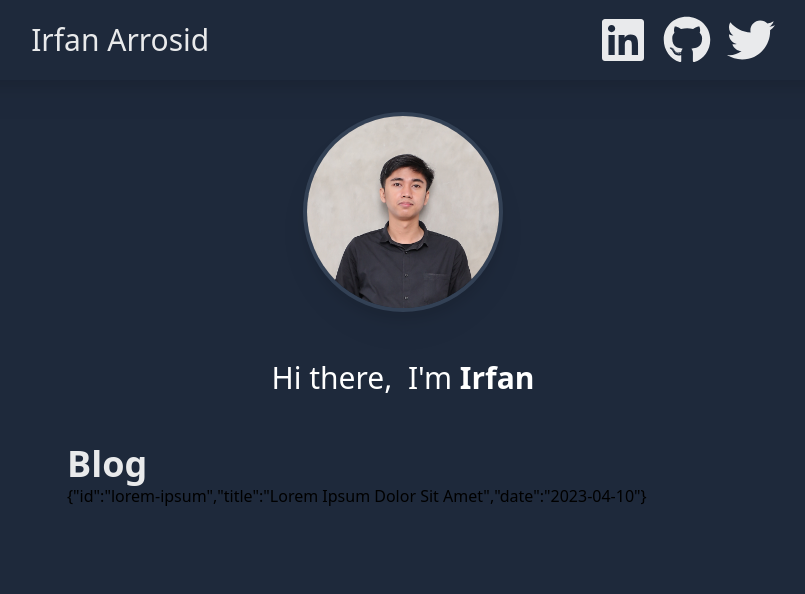
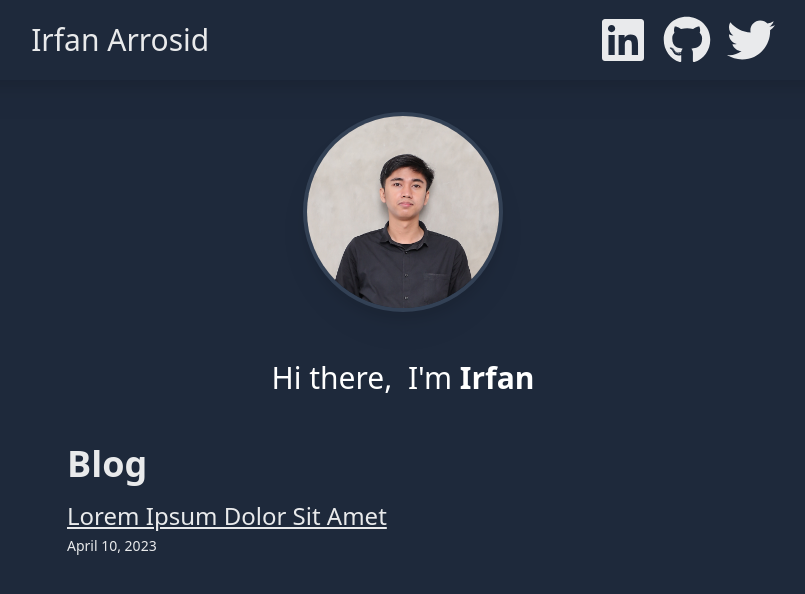
Before and after one commit to irfan-arrosid/NextApp-mini-projects, a Next.js app in the folder simple-blog-app/: page / in a window 1280 px wide. Shown: the top 594 px of the page, without its empty margins (237-1042 px from the left). Built offline with nearby package versions, Linux system fonts and the light colour scheme.

Commit message:
Creating list item component

```diff
--- /dev/null
+++ b/simple-blog-app/app/components/listItem.tsx
@@ -0,0 +1,19 @@
+import React from 'react'
+import Link from 'next/link'
+import GetFormattedDate from '@/lib/getFormattedDate'
+
+type Props = {
+    post: BlogPost
+}
+
+export default function ListItem({ post }: Props) {
+    const { id, title, date } = post
+    const formattedDate = GetFormattedDate(date)
+  return (
+    <li className='mt-4 text-2xl text-white/90'>
+        <Link className='underline hover:text-white' href={`/posts/${id}`}>{title}</Link>
+        <br />
+        <p className='text-sm mt-1'>{formattedDate}</p>
+    </li>
+  )
+}
--- a/simple-blog-app/app/components/posts.tsx
+++ b/simple-blog-app/app/components/posts.tsx
@@ -1,5 +1,6 @@
 import React from 'react'
 import { getSortedPostsData } from '@/lib/posts'
+import ListItem from './listItem'
 
 export default function Posts() {
     const posts = getSortedPostsData()
@@ -9,7 +10,7 @@ export default function Posts() {
             <h2 className='text-4xl font-bold text-white/90'>Blog</h2>
             <ul className='w-full'>
                 {posts.map(post => (
-                    JSON.stringify(post)
+                    <ListItem key={post.id} post={post} />
                 ))}
             </ul>
         </section>
--- /dev/null
+++ b/simple-blog-app/lib/getFormattedDate.tsx
@@ -0,0 +1,3 @@
+export default function GetFormattedDate(dateString: string): string {
+    return new Intl.DateTimeFormat('en-US', { dateStyle: 'long' }).format(new Date(dateString))
+}
```
